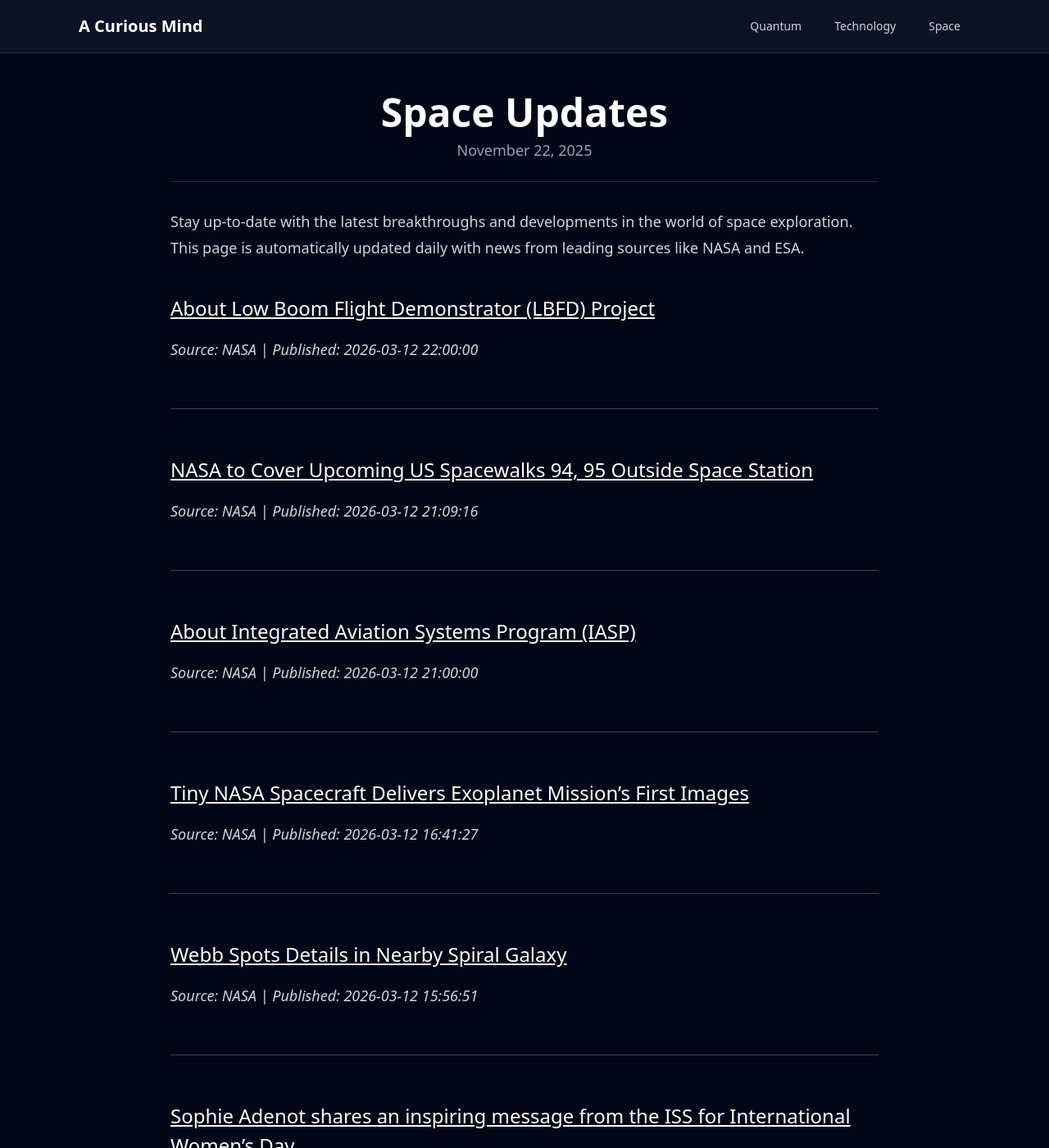
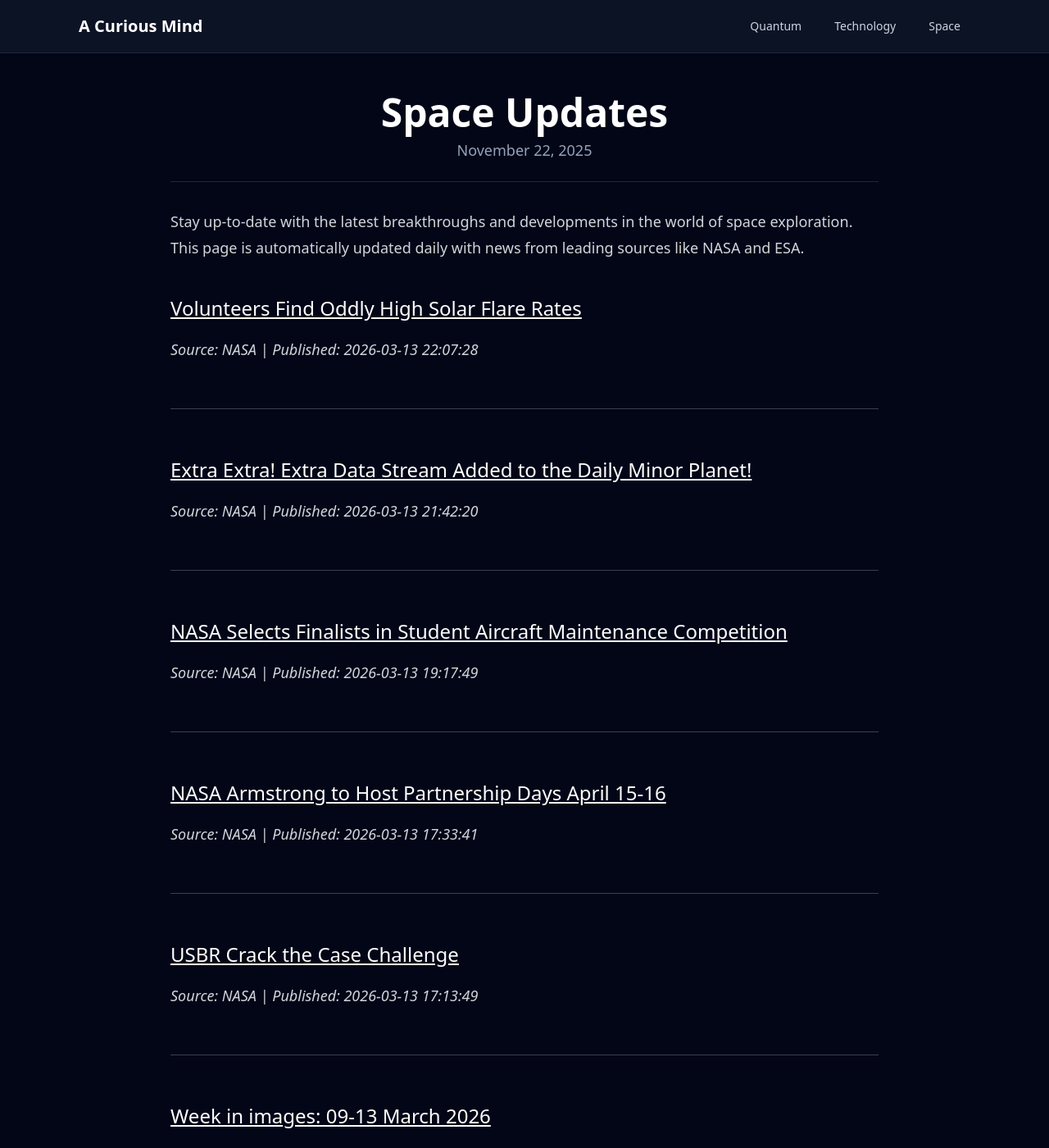
Before and after one commit to onehl7/onehl7.github.io, a Jekyll site: the page built from _posts/2025-11-22-space-updates.md, in a window 1280 px wide and 1400 px high. Shown: the whole window at 82% size. Built offline with Jekyll 4.4.1, drawn with Linux system fonts in a browser that asks for light colours; nearby versions of some CDN libraries; some of the changed text lies outside the part shown.

Commit message:
Update space news data

```diff
--- a/_data/space_news.json
+++ b/_data/space_news.json
@@ -1,33 +1,45 @@
 [
   {
     "source": "NASA",
-    "title": "About Low Boom Flight Demonstrator (LBFD) Project",
-    "link": "https://www.nasa.gov/directorates/armd/iasp/armd-iasp-lbfd/about-lbfd/",
-    "published": "2026-03-12 22:00:00"
+    "title": "Volunteers Find Oddly High Solar Flare Rates",
+    "link": "https://science.nasa.gov/get-involved/citizen-science/volunteers-find-oddly-high-solar-flare-rates/",
+    "published": "2026-03-13 22:07:28"
   },
   {
     "source": "NASA",
-    "title": "NASA to Cover Upcoming US Spacewalks 94, 95 Outside Space Station",
-    "link": "https://www.nasa.gov/news-release/nasa-to-cover-upcoming-us-spacewalks-94-95-outside-space-station/",
-    "published": "2026-03-12 21:09:16"
+    "title": "Extra Extra! Extra Data Stream Added to the Daily Minor Planet!",
+    "link": "https://science.nasa.gov/get-involved/citizen-science/extra-extra-extra-data-stream-added-to-the-daily-minor-planet/",
+    "published": "2026-03-13 21:42:20"
   },
   {
     "source": "NASA",
-    "title": "About Integrated Aviation Systems Program (IASP)",
-    "link": "https://www.nasa.gov/directorates/armd/iasp/about-iasp/",
-    "published": "2026-03-12 21:00:00"
+    "title": "NASA\u00a0Selects\u00a0Finalists in\u00a0Student Aircraft Maintenance\u00a0Competition",
+    "link": "https://www.nasa.gov/aeronautics/nasa-selects-finalists-in-student-aircraft-maintenance-competition/",
+    "published": "2026-03-13 19:17:49"
   },
   {
     "source": "NASA",
-    "title": "Tiny NASA Spacecraft Delivers\u00a0Exoplanet Mission\u2019s\u00a0First Images",
-    "link": "https://www.nasa.gov/science-research/astrophysics/exoplanet-science/tiny-nasa-spacecraft-delivers-exoplanet-missions-first-images/",
-    "published": "2026-03-12 16:41:27"
+    "title": "NASA Armstrong to Host Partnership Days April 15-16",
+    "link": "https://www.nasa.gov/news-release/nasa-armstrong-to-host-partnership-days-april-15-16/",
+    "published": "2026-03-13 17:33:41"
   },
   {
     "source": "NASA",
-    "title": "Webb Spots Details in Nearby Spiral Galaxy",
-    "link": "https://www.nasa.gov/image-article/webb-spots-details-in-nearby-spiral-galaxy/",
-    "published": "2026-03-12 15:56:51"
+    "title": "USBR Crack the Case Challenge",
+    "link": "https://www.nasa.gov/directorates/stmd/prizes-challenges-crowdsourcing-program/center-of-excellence-for-collaborative-innovation-coeci/usbr-crack-the-case-challenge/",
+    "published": "2026-03-13 17:13:49"
+  },
+  {
+    "source": "ESA",
+    "title": "Week in images: 09-13 March 2026",
+    "link": "https://www.esa.int/About_Us/Week_in_images/Week_in_images_09-13_March_2026",
+    "published": "2026-03-13 14:10:00"
+  },
+  {
+    "source": "ESA",
+    "title": "Earth from Space: Maritime highways in the \u00d8resund Strait",
+    "link": "https://www.esa.int/ESA_Multimedia/Images/2026/03/Earth_from_Space_Maritime_highways_in_the_OEresund_Strait",
+    "published": "2026-03-13 09:00:00"
   },
   {
     "source": "ESA",
@@ -43,18 +55,6 @@
   },
   {
     "source": "ESA",
-    "title": "ESA analysing fireball over Europe on 8 March 2026",
-    "link": "https://www.esa.int/Space_Safety/Planetary_Defence/ESA_analysing_fireball_over_Europe_on_8_March_2026",
-    "published": "2026-03-09 10:40:00"
-  },
-  {
-    "source": "ESA",
-    "title": "\"She flies satellites. One day, I can too.\"",
-    "link": "https://www.esa.int/Enabling_Support/Operations/She_flies_satellites._One_day_I_can_too.",
-    "published": "2026-03-09 07:30:00"
-  },
-  {
-    "source": "ESA",
     "title": "\u03b5psilon",
     "link": "https://www.esa.int/Science_Exploration/Human_and_Robotic_Exploration/epsilon",
     "published": "2026-01-21 12:54:00"
```
